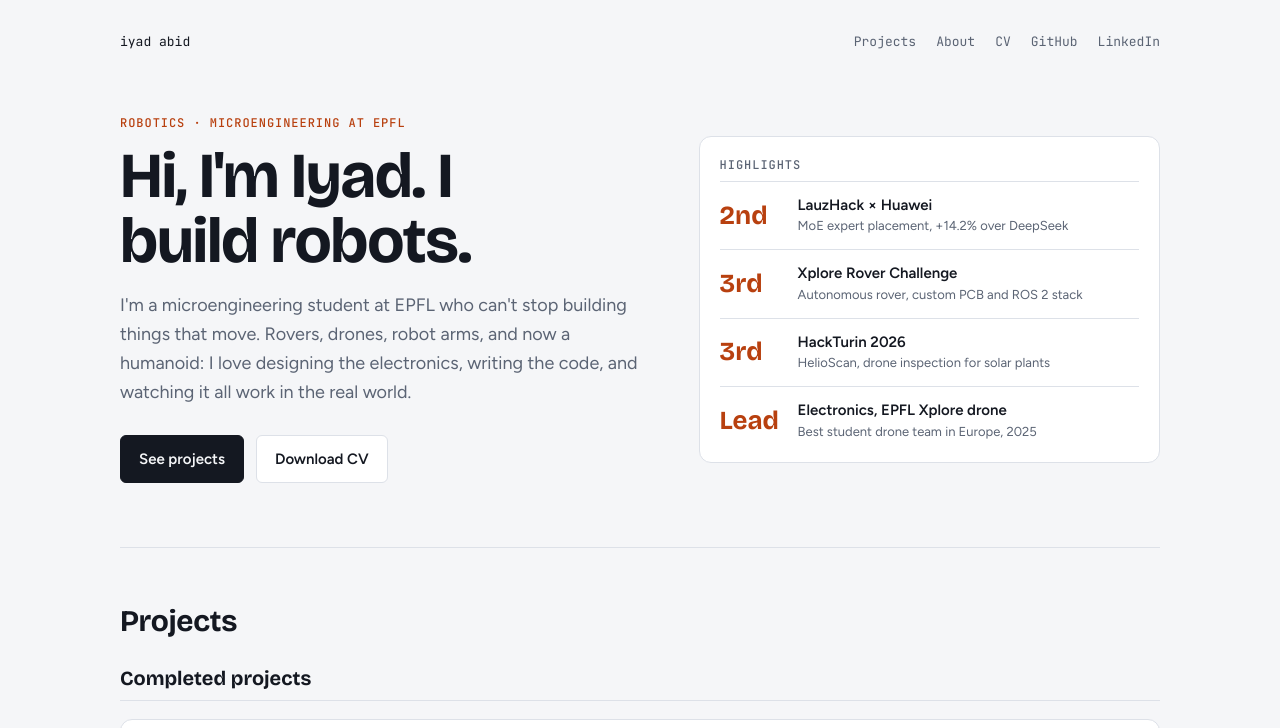
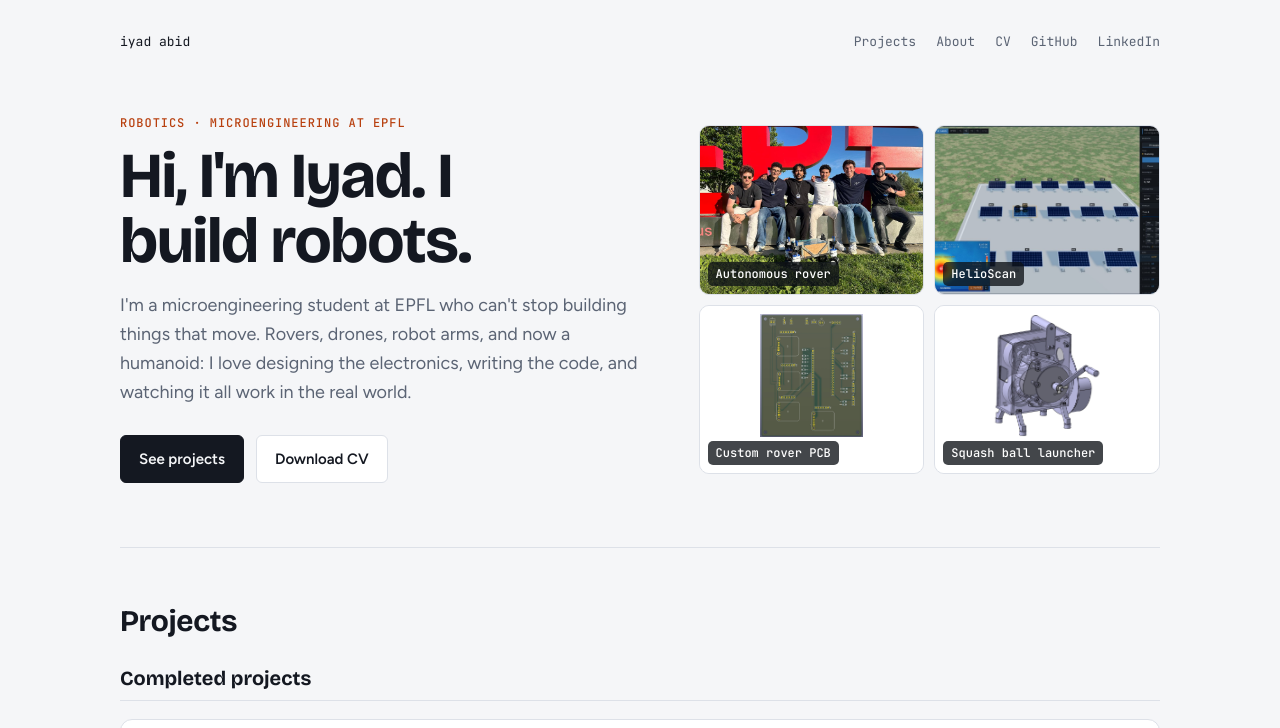
Before and after one commit to Iyad-coder/Iyad-coder.github.io, a plain HTML site: page index.html in a window 1280 px wide. Shown: the top 728 px of the page. Drawn offline with nearby package versions, Linux system fonts and the light colour scheme.

Commit message:
Hero: clickable project mosaic

```diff
--- a/index.html
+++ b/index.html
@@ -61,13 +61,12 @@ h1 { font: 700 clamp(40px, 6vw, 64px)/1.02 var(--font-display); letter-spacing:
 .btn.primary { background: var(--fg); color: var(--bg); border-color: var(--fg); }
 .btn:hover { border-color: var(--accent); }
 
-.highlights { background: var(--surface); border: 1px solid var(--line); border-radius: 12px; padding: 8px 20px; }
-.hl-head { font: 500 12px/1 var(--font-mono); letter-spacing: .08em; text-transform: uppercase; color: var(--muted); padding: 14px 0 10px; }
-.hl { display: grid; grid-template-columns: 64px 1fr; gap: 14px; align-items: center; padding: 14px 0; border-top: 1px solid var(--line); text-decoration: none; }
-.hl b { font: 700 26px/1 var(--font-display); color: var(--accent-ink); }
-.hl span { font-weight: 600; font-size: 15px; line-height: 1.3; }
-.hl small { display: block; font-weight: 400; font-size: 13px; color: var(--muted); margin-top: 3px; }
-.hl:hover span { color: var(--accent-ink); }
+.mosaic { display: grid; grid-template-columns: 1fr 1fr; gap: 10px; }
+.tile { position: relative; display: block; aspect-ratio: 4 / 3; border-radius: 10px; overflow: hidden; border: 1px solid var(--line); background: var(--surface); }
+.tile img { width: 100%; height: 100%; object-fit: cover; display: block; transition: transform .3s; }
+.tile.light img { object-fit: contain; background: #fff; padding: 8px 8px 36px; }
+.tile span { position: absolute; left: 8px; bottom: 8px; font: 500 12px/1 var(--font-mono); padding: 6px 8px; border-radius: 5px; background: rgba(15,18,24,.78); color: #fff; }
+.tile:hover img { transform: scale(1.04); }
 
 /* Sections */
 section { padding-block: 56px; border-top: 1px solid var(--line); }
@@ -203,13 +202,12 @@ body.locked { overflow: hidden; }
         <a class="btn" href="cv.pdf">Download CV</a>
       </div>
     </div>
-    <aside class="highlights" aria-label="Highlights">
-      <div class="hl-head">Highlights</div>
-      <a class="hl" href="#moe"><b>2nd</b><span>LauzHack × Huawei<small>MoE expert placement, +14.2% over DeepSeek</small></span></a>
-      <a class="hl" href="#rover"><b>3rd</b><span>Xplore Rover Challenge<small>Autonomous rover, custom PCB and ROS 2 stack</small></span></a>
-      <a class="hl" href="#helioscan"><b>3rd</b><span>HackTurin 2026<small>HelioScan, drone inspection for solar plants</small></span></a>
-      <a class="hl" href="#drone"><b>Lead</b><span>Electronics, EPFL Xplore drone<small>Best student drone team in Europe, 2025</small></span></a>
-    </aside>
+    <div class="mosaic" aria-label="Project gallery">
+      <a class="tile" href="#rover"><img src="media/rover-team.jpg" alt="The Xplore team with the autonomous rover"><span>Autonomous rover</span></a>
+      <a class="tile" href="#helioscan"><img src="media/helioscan-sim.jpg" alt="HelioScan drone inspecting solar panels in simulation"><span>HelioScan</span></a>
+      <a class="tile light" href="#rover"><img src="media/rover-pcb.jpg" alt="3D render of the rover's custom PCB"><span>Custom rover PCB</span></a>
+      <a class="tile light" href="#launcher"><img src="media/launcher-iso.jpg" alt="CAD model of the squash ball launcher"><span>Squash ball launcher</span></a>
+    </div>
   </header>
 
   <section id="projects">
```
